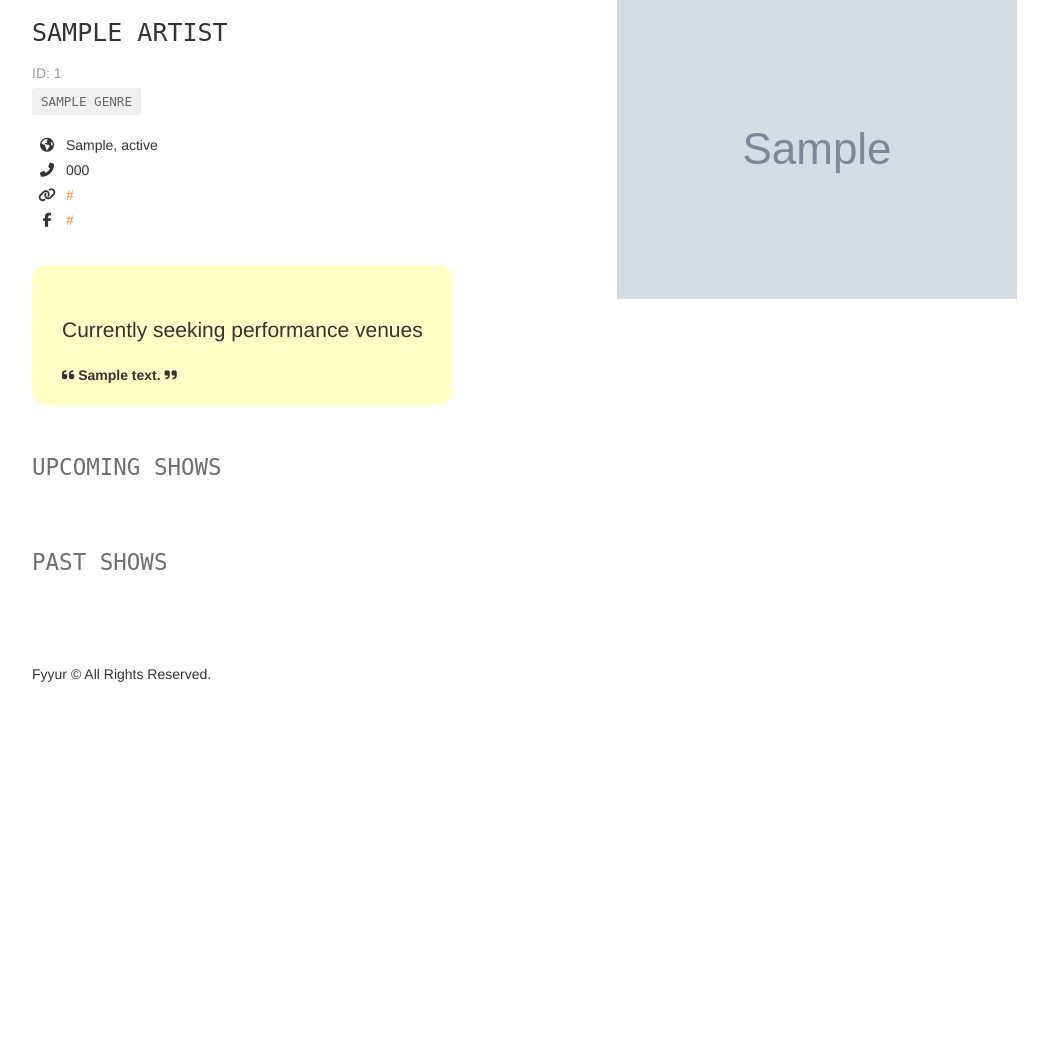
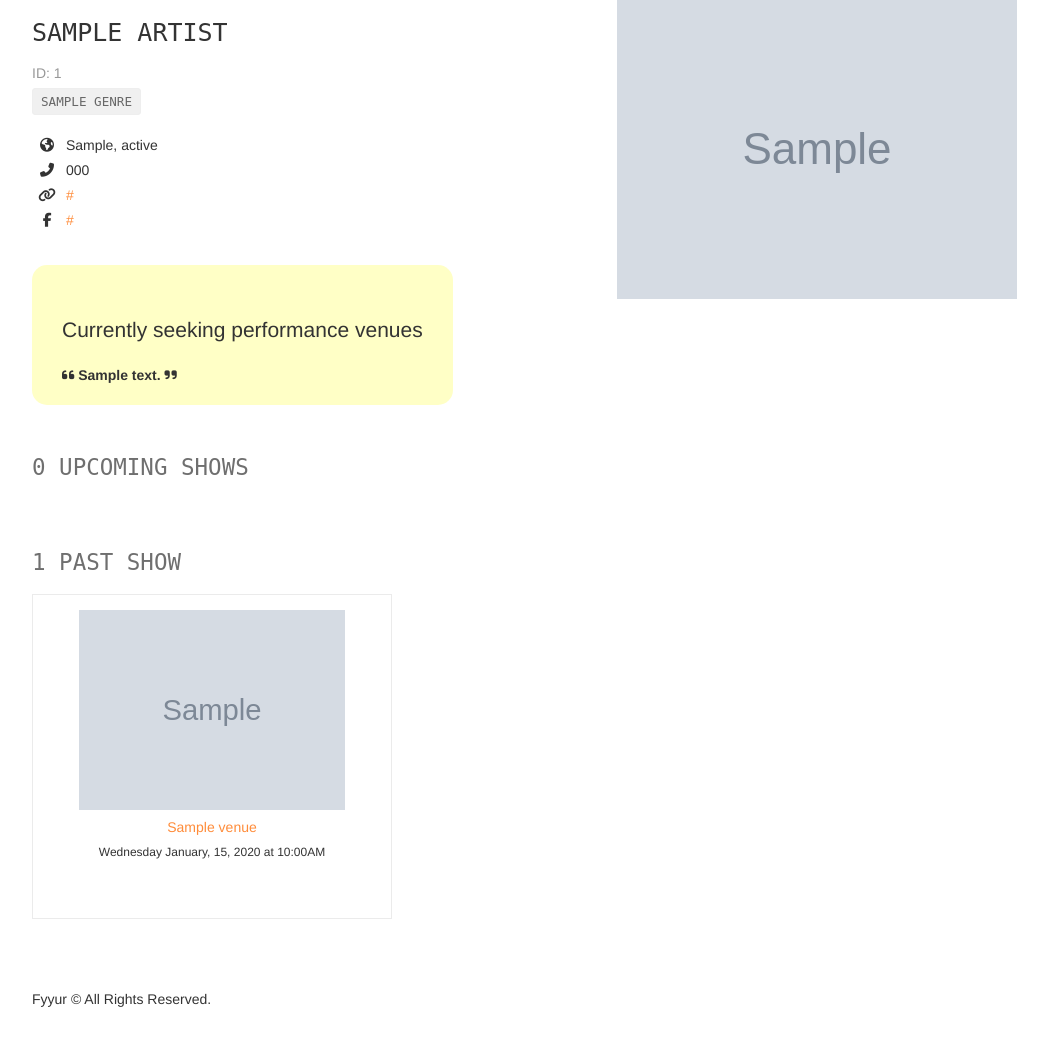
Before and after one commit to ameernasser88/Fyyur, a Flask app: page /artists/1 in a window 1280 px wide. Shown: the part 81-1125 px from the top of the page, without its empty margins (38-1086 px from the left). Before the commit the page ends 763 px from the top, so only its background shows below. Run offline with Flask 2, Linux system fonts and the light colour scheme; tables that the repository leaves empty hold one stand-in row (values such as "Sample post"); grey boxes marked "Sample" are stand-in pictures; some libraries are stand-ins or nearby versions.

```diff
--- a/app.py
+++ b/app.py
@@ -144,29 +144,6 @@ def index():
 
 @app.route('/venues')
 def venues():
-    # TODO: replace with real venues data.
-    #       num_shows should be aggregated based on number of upcoming shows per venue.
-    data = [{
-        "city": "San Francisco",
-        "state": "CA",
-        "venues": [{
-            "id": 1,
-            "name": "The Musical Hop",
-            "num_upcoming_shows": 0,
-        }, {
-            "id": 3,
-            "name": "Park Square Live Music & Coffee",
-            "num_upcoming_shows": 1,
-        }]
-    }, {
-        "city": "New York",
-        "state": "NY",
-        "venues": [{
-            "id": 2,
-            "name": "The Dueling Pianos Bar",
-            "num_upcoming_shows": 0,
-        }]
-    }]
 
     states_query = db.session.query(Venue.state.distinct().label("state")).order_by(Venue.state)
     states = [venue.state for venue in states_query.all()]
@@ -177,17 +154,6 @@ def venues():
 
 @app.route('/venues/search', methods=['POST'])
 def search_venues():
-    # TODO: implement search on artists with partial string search. Ensure it is case-insensitive.
-    # seach for Hop should return "The Musical Hop".
-    # search for "Music" should return "The Musical Hop" and "Park Square Live Music & Coffee"
-    # response={
-    #   "count": 1,
-    #   "data": [{
-    #     "id": 2,
-    #     "name": "The Dueling Pianos Bar",
-    #     "num_upcoming_shows": 0,
-    #   }]
-    # }
 
     response = model_search(form=request.form, model='Venue')
     return render_template('pages/search_venues.html', results=response, search_term=request.form.get('search_term'))
@@ -198,43 +164,6 @@ def show_venue(venue_id):
     # shows the venue page with the given venue_id
     # TODO: replace with real venue data from the venues table, using venue_id
 
-    data3 = {
-        "id": 3,
-        "name": "Park Square Live Music & Coffee",
-        "genres": ["Rock n Roll", "Jazz", "Classical", "Folk"],
-        "address": "34 Whiskey Moore Ave",
-        "city": "San Francisco",
-        "state": "CA",
-        "phone": "415-000-1234",
-        "website": "https://www.parksquarelivemusicandcoffee.com",
-        "facebook_link": "https://www.facebook.com/ParkSquareLiveMusicAndCoffee",
-        "seeking_talent": False,
-        "image_link": "https://images.unsplash.com/photo-1485686531765-ba63b07845a7?ixlib=rb-1.2.1&ixid=eyJhcHBfaWQiOjEyMDd9&auto=format&fit=crop&w=747&q=80",
-        "past_shows": [{
-            "artist_id": 5,
-            "artist_name": "Matt Quevedo",
-            "artist_image_link": "https://images.unsplash.com/photo-1495223153807-b916f75de8c5?ixlib=rb-1.2.1&ixid=eyJhcHBfaWQiOjEyMDd9&auto=format&fit=crop&w=334&q=80",
-            "start_time": "2019-06-15T23:00:00.000Z"
-        }],
-        "upcoming_shows": [{
-            "artist_id": 6,
-            "artist_name": "The Wild Sax Band",
-            "artist_image_link": "https://images.unsplash.com/photo-1558369981-f9ca78462e61?ixlib=rb-1.2.1&ixid=eyJhcHBfaWQiOjEyMDd9&auto=format&fit=crop&w=794&q=80",
-            "start_time": "2035-04-01T20:00:00.000Z"
-        }, {
-            "artist_id": 6,
-            "artist_name": "The Wild Sax Band",
-            "artist_image_link": "https://images.unsplash.com/photo-1558369981-f9ca78462e61?ixlib=rb-1.2.1&ixid=eyJhcHBfaWQiOjEyMDd9&auto=format&fit=crop&w=794&q=80",
-            "start_time": "2035-04-08T20:00:00.000Z"
-        }, {
-            "artist_id": 6,
-            "artist_name": "The Wild Sax Band",
-            "artist_image_link": "https://images.unsplash.com/photo-1558369981-f9ca78462e61?ixlib=rb-1.2.1&ixid=eyJhcHBfaWQiOjEyMDd9&auto=format&fit=crop&w=794&q=80",
-            "start_time": "2035-04-15T20:00:00.000Z"
-        }],
-        "past_shows_count": 1,
-        "upcoming_shows_count": 1,
-    }
     venue_query = Venue.query.get(venue_id)
     if not venue_query:
         abort(404)
@@ -256,23 +185,24 @@ def show_venue(venue_id):
 
     current_time = datetime.utcnow()
 
-    upcoming_shows_query = Show.query.filter_by(venue_id=venue_id).filter(Show.start_time>=current_time)
+    upcoming_shows_query = Show.query.filter_by(venue_id=venue_id).filter(Show.start_time>=current_time).order_by(Show.start_time)
     venue['upcoming_shows_count'] = upcoming_shows_query.count()
     venue['upcoming_shows'] = []
     for show in upcoming_shows_query.all():
         venue['upcoming_shows'].append({ "artist_id":show.artist_id
                                         ,"artist_image_link":Artist.query.get(show.artist_id).image_link
                                         ,"artist_name":Artist.query.get(show.artist_id).name
-                                         ,"start_time":show.start_time
+                                        ,"start_time":show.start_time
                                         })
 
-    past_shows_query = Show.query.filter_by(venue_id=venue_id).filter(Show.start_time < current_time)
+    past_shows_query = Show.query.filter_by(venue_id=venue_id).filter(Show.start_time < current_time).order_by(Show.start_time)
     venue['past_shows_count'] = past_shows_query.count()
     venue['past_shows'] = []
     for show in past_shows_query.all():
         venue['past_shows'].append({ "artist_id":show.artist_id
                                         ,"artist_image_link":Artist.query.get(show.artist_id).image_link
                                         ,"artist_name":Artist.query.get(show.artist_id).name
+                                        , "start_time": show.start_time
                                         })
     return render_template('pages/show_venue.html', venue=venue)
 
@@ -313,12 +243,12 @@ def create_venue_submission():
                           , city=form.data['city']
                           , state=form.data['state']
                           , address=form.data['address']
-                          , facebook_link=form.data['facebook_link']
-                          , phone=form.data['phone']
-                          , image_link=form.data['image_link']
-                          , website=form.data['website']
+                          , facebook_link=form.data['facebook_link'] if form.data['facebook_link'] != '' else None
+                          , phone=form.data['phone'] if form.data['phone'] != '' else None
+                          , image_link=form.data['image_link'] if form.data['image_link'] != '' else None
+                          , website=form.data['website'] if form.data['website'] != '' else None
                           , seeking_talent=form.data['seeking_talent']
-                          , seeking_description=form.data['seeking_description']
+                          , seeking_description=form.data['seeking_description'] if form.data['seeking_description'] != '' else None
                           )
         genres = []
         for genre_id in form.data['genres']:
@@ -336,9 +266,6 @@ def create_venue_submission():
         flash('An error occurred. Venue ' + request.form['name'] + ' could not be listed.')
     finally:
         db.session.close()
-    # TODO: insert form data as a new Venue record in the db, instead
-    # TODO: modify data to be the data object returned from db insertion
-    # see: http://flask.pocoo.org/docs/1.0/patterns/flashing/
     return render_template('pages/home.html')
 
 
@@ -356,34 +283,14 @@ def delete_venue(venue_id):
 #  ----------------------------------------------------------------
 @app.route('/artists')
 def artists():
-    # TODO: replace with real data returned from querying the database
-    data = [{
-        "id": 4,
-        "name": "Guns N Petals",
-    }, {
-        "id": 5,
-        "name": "Matt Quevedo",
-    }, {
-        "id": 6,
-        "name": "The Wild Sax Band",
-    }]
+
     artists = Artist.query.order_by(Artist.name).all()
     return render_template('pages/artists.html', artists=artists)
 
 
 @app.route('/artists/search', methods=['POST'])
 def search_artists():
-    # TODO: implement search on artists with partial string search. Ensure it is case-insensitive.
-    # seach for "A" should return "Guns N Petals", "Matt Quevado", and "The Wild Sax Band".
-    # search for "band" should return "The Wild Sax Band".
-    response = {
-        "count": 1,
-        "data": [{
-            "id": 4,
-            "name": "Guns N Petals",
-            "num_upcoming_shows": 0,
-        }]
-    }
+
     response = model_search(form=request.form, model='Artist')
     return render_template('pages/search_artists.html', results=response,
                            search_term=request.form.get('search_term', ''))
@@ -393,82 +300,46 @@ def search_artists():
 def show_artist(artist_id):
     # shows the venue page with the given venue_id
     # TODO: replace with real venue data from the venues table, using venue_id
-    data1 = {
-        "id": 4,
-        "name": "Guns N Petals",
-        "genres": ["Rock n Roll"],
-        "city": "San Francisco",
-        "state": "CA",
-        "phone": "326-123-5000",
-        "website": "https://www.gunsnpetalsband.com",
-        "facebook_link": "https://www.facebook.com/GunsNPetals",
-        "seeking_venue": True,
-        "seeking_description": "Looking for shows to perform at in the San Francisco Bay Area!",
-        "image_link": "https://images.unsplash.com/photo-1549213783-8284d0336c4f?ixlib=rb-1.2.1&ixid=eyJhcHBfaWQiOjEyMDd9&auto=format&fit=crop&w=300&q=80",
-        "past_shows": [{
-            "venue_id": 1,
-            "venue_name": "The Musical Hop",
-            "venue_image_link": "https://images.unsplash.com/photo-1543900694-133f37abaaa5?ixlib=rb-1.2.1&ixid=eyJhcHBfaWQiOjEyMDd9&auto=format&fit=crop&w=400&q=60",
-            "start_time": "2019-05-21T21:30:00.000Z"
-        }],
-        "upcoming_shows": [],
-        "past_shows_count": 1,
-        "upcoming_shows_count": 0,
-    }
-    data2 = {
-        "id": 5,
-        "name": "Matt Quevedo",
-        "genres": ["Jazz"],
-        "city": "New York",
-        "state": "NY",
-        "phone": "300-400-5000",
-        "facebook_link": "https://www.facebook.com/mattquevedo923251523",
-        "seeking_venue": False,
-        "image_link": "https://images.unsplash.com/photo-1495223153807-b916f75de8c5?ixlib=rb-1.2.1&ixid=eyJhcHBfaWQiOjEyMDd9&auto=format&fit=crop&w=334&q=80",
-        "past_shows": [{
-            "venue_id": 3,
-            "venue_name": "Park Square Live Music & Coffee",
-            "venue_image_link": "https://images.unsplash.com/photo-1485686531765-ba63b07845a7?ixlib=rb-1.2.1&ixid=eyJhcHBfaWQiOjEyMDd9&auto=format&fit=crop&w=747&q=80",
-            "start_time": "2019-06-15T23:00:00.000Z"
-        }],
-        "upcoming_shows": [],
-        "past_shows_count": 1,
-        "upcoming_shows_count": 0,
-    }
-    data3 = {
-        "id": 6,
-        "name": "The Wild Sax Band",
-        "genres": ["Jazz", "Classical"],
-        "city": "San Francisco",
-        "state": "CA",
-        "phone": "432-325-5432",
-        "seeking_venue": False,
-        "image_link": "https://images.unsplash.com/photo-1558369981-f9ca78462e61?ixlib=rb-1.2.1&ixid=eyJhcHBfaWQiOjEyMDd9&auto=format&fit=crop&w=794&q=80",
-        "past_shows": [],
-        "upcoming_shows": [{
-            "venue_id": 3,
-            "venue_name": "Park Square Live Music & Coffee",
-            "venue_image_link": "https://images.unsplash.com/photo-1485686531765-ba63b07845a7?ixlib=rb-1.2.1&ixid=eyJhcHBfaWQiOjEyMDd9&auto=format&fit=crop&w=747&q=80",
-            "start_time": "2035-04-01T20:00:00.000Z"
-        }, {
-            "venue_id": 3,
-            "venue_name": "Park Square Live Music & Coffee",
-            "venue_image_link": "https://images.unsplash.com/photo-1485686531765-ba63b07845a7?ixlib=rb-1.2.1&ixid=eyJhcHBfaWQiOjEyMDd9&auto=format&fit=crop&w=747&q=80",
-            "start_time": "2035-04-08T20:00:00.000Z"
-        }, {
-            "venue_id": 3,
-            "venue_name": "Park Square Live Music & Coffee",
-            "venue_image_link": "https://images.unsplash.com/photo-1485686531765-ba63b07845a7?ixlib=rb-1.2.1&ixid=eyJhcHBfaWQiOjEyMDd9&auto=format&fit=crop&w=747&q=80",
-            "start_time": "2035-04-15T20:00:00.000Z"
-        }],
-        "past_shows_count": 0,
-        "upcoming_shows_count": 3,
-    }
-    data = Artist.query.get(artist_id)
-    if not data:
+    artist_query = Artist.query.get(artist_id)
+    if not artist_query:
         abort(404)
-    # data = list(filter(lambda d: d['id'] == artist_id, [data1, data2, data3]))[0]
-    return render_template('pages/show_artist.html', artist=data)
+
+    artist = {}
+
+    artist['id'] = artist_query.id
+    artist['name'] = artist_query.name
+    artist['city'] = artist_query.city
+    artist['state'] = artist_query.state
+    artist['phone'] = artist_query.phone
+    artist['image_link'] = artist_query.image_link
+    artist['facebook_link'] = artist_query.facebook_link
+    artist['website'] = artist_query.website
+    artist['seeking_venue'] = artist_query.seeking_venue
+    artist['seeking_description'] = artist_query.seeking_description
+    artist['genres'] = artist_query.genres
+
+    current_time = datetime.utcnow()
+
+    upcoming_shows_query = Show.query.filter_by(artist_id=artist_id).filter(Show.start_time >= current_time).order_by(Show.start_time)
+    artist['upcoming_shows_count'] = upcoming_shows_query.count()
+    artist['upcoming_shows'] = []
+    for show in upcoming_shows_query.all():
+        artist['upcoming_shows'].append({"venue_id": show.venue_id
+                                           , "venue_image_link": Venue.query.get(show.venue_id).image_link
+                                           , "venue_name": Venue.query.get(show.venue_id).name
+                                           , "start_time": show.start_time
+                                        })
+
+    past_shows_query = Show.query.filter_by(artist_id=artist_id).filter(Show.start_time < current_time).order_by(Show.start_time)
+    artist['past_shows_count'] = past_shows_query.count()
+    artist['past_shows'] = []
+    for show in past_shows_query.all():
+        artist['past_shows'].append({"venue_id": show.venue_id
+                                           , "venue_image_link": Venue.query.get(show.venue_id).image_link
+                                           , "venue_name": Venue.query.get(show.venue_id).name
+                                           , "start_time": show.start_time
+                                    })
+    return render_template('pages/show_artist.html', artist=artist)
 
 
 #  Update
@@ -489,17 +360,16 @@ def edit_artist(artist_id):
     artist_genres_query = Genre.query.join(artist_genres).join(Artist).filter(
         artist_genres.c.artist_id == artist_id).all()
     selected_genres = []
-    for venue_genre in artist_genres_query:
-        selected_genres.append(str(venue_genre.id))
+    for artist_genre in artist_genres_query:
+        selected_genres.append(str(artist_genre.id))
     form.genres.data = selected_genres
-    # TODO: populate form with fields from artist with ID <artist_id>
+
     return render_template('forms/edit_artist.html', form=form, artist=artist)
 
 
 @app.route('/artists/<int:artist_id>/edit', methods=['POST'])
 def edit_artist_submission(artist_id):
-    # TODO: take values from the form submitted, and update existing
-    # artist record with ID <artist_id> using the new attributes
+
     try:
         form = ArtistForm(request.form)
         edited_artist = Artist.query.get(artist_id)
@@ -551,14 +421,13 @@ def edit_venue(venue_id):
         selected_genres.append(str(venue_genre.id))
     form.genres.data = selected_genres
 
-    # TODO: populate form with values from venue with ID <venue_id>
+
     return render_template('forms/edit_venue.html', form=form, venue=venue)
 
 
 @app.route('/venues/<int:venue_id>/edit', methods=['POST'])
 def edit_venue_submission(venue_id):
-    # TODO: take values from the form submitted, and update existing
-    # venue record with ID <venue_id> using the new attributes
+
     try:
         form = VenueForm(request.form)
 
@@ -622,21 +491,18 @@ def create_artist_form():
 
 @app.route('/artists/create', methods=['POST'])
 def create_artist_submission():
-    # called upon submitting the new artist listing form
-    # TODO: insert form data as a new Venue record in the db, instead
-    # TODO: modify data to be the data object returned from db insertion
     error = False
     try:
         form = ArtistForm(request.form)
-        new_artist = Artist(name=form.data['name']
+        new_artist = Artist(  name=form.data['name']
                             , city=form.data['city']
                             , state=form.data['state']
-                            , facebook_link=form.data['facebook_link']
-                            , phone=form.data['phone']
-                            , image_link=form.data['image_link']
-                            , website=form.data['website']
-                            , seeking_venue=form.data['seeking_venue']
-                            , seeking_description=form.data['seeking_description']
+                            , facebook_link=form.data['facebook_link'] if form.data['facebook_link'] != '' else None
+                            , phone=form.data['phone'] if form.data['phone'] != '' else None
+                            , image_link=form.data['image_link'] if form.data['image_link'] != '' else None
+                            , website=form.data['website'] if form.data['website'] != '' else None
+                            , seeking_talent=form.data['seeking_venue']
+                            , seeking_description=form.data['seeking_description'] if form.data['seeking_description'] != '' else None
                             )
         genres = []
         for genre_id in form.data['genres']:
@@ -687,8 +553,6 @@ def create_shows():
 
 @app.route('/shows/create', methods=['POST'])
 def create_show_submission():
-    # called to create new shows in the db, upon submitting new show listing form
-    # TODO: insert form data as a new Show record in the db, instead
     error = False
     try:
         form = ShowForm(request.form)
--- a/templates/pages/show_artist.html
+++ b/templates/pages/show_artist.html
@@ -51,7 +51,7 @@
 			<div class="tile tile-show">
 				<img src="{{ show.venue_image_link }}" alt="Show Venue Image" />
 				<h5><a href="/venues/{{ show.venue_id }}">{{ show.venue_name }}</a></h5>
-{#				<h6>{{ show.start_time|datetime('full') }}</h6>#}
+				<h6>{{ show.start_time|datetime('full') }}</h6>
 			</div>
 		</div>
 		{% endfor %}
@@ -65,7 +65,7 @@
 			<div class="tile tile-show">
 				<img src="{{ show.venue_image_link }}" alt="Show Venue Image" />
 				<h5><a href="/venues/{{ show.venue_id }}">{{ show.venue_name }}</a></h5>
-{#				<h6>{{ show.start_time|datetime('full') }}</h6>#}
+				<h6>{{ show.start_time|datetime('full') }}</h6>
 			</div>
 		</div>
 		{% endfor %}
--- a/templates/pages/show_venue.html
+++ b/templates/pages/show_venue.html
@@ -70,7 +70,7 @@
 			<div class="tile tile-show">
 				<img src="{{ show.artist_image_link }}" alt="Show Artist Image" />
 				<h5><a href="/artists/{{ show.artist_id }}">{{ show.artist_name }}</a></h5>
-{#				<h6>{{ show.start_time|datetime('full') }}</h6>#}
+				<h6>{{ show.start_time|datetime('full') }}</h6>
 			</div>
 		</div>
 		{% endfor %}
```
